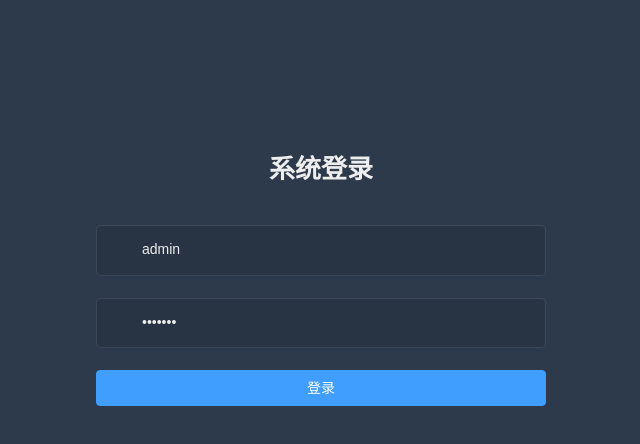
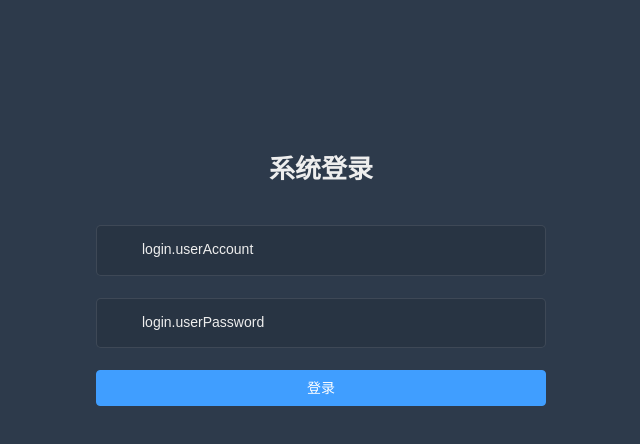
Before and after one commit to zaizaihappy/gamec, a Vue app: page /login in a window 1280 px wide. Shown: the top 444 px of the page, without its empty margins (319-959 px from the left). Built offline with nearby package versions, Linux system fonts and the light colour scheme.

Commit message:
登录功能完善

```diff
--- a/src/api/login.js
+++ b/src/api/login.js
@@ -1,17 +1,8 @@
 import request from '@/utils/request'
 
-export function loginByUsername(username, password) {
-  const data = {
-    username,
-    password,
-    memberName: '123',
-    memberNickname: '123',
-    memberMobile: '15442256369',
-    registerDate: '2017-08-08 05:05:05',
-    parentId: '1'
-  }
+export function loginByUsername(data) {
   return request({
-    url: '/login/login',
+    url: '/oss/sys/login',
     method: 'post',
     data
   })
--- a/src/permission.js
+++ b/src/permission.js
@@ -25,7 +25,7 @@ router.beforeEach((to, from, next) => {
       NProgress.done() // if current page is dashboard will not trigger	afterEach hook, so manually handle it
     } else {
       if (store.getters.roles.length === 0) { // 判断当前用户是否已拉取完user_info信息
-        store.dispatch('GetUserInfo').then(res => { // 拉取user_info
+        store.dispatch('GetUserInfo').then(res => { // src\store\modules\user.js 中的GetUserInfo方法获取数据信息
           const roles = res.data.roles // note: roles must be a array! such as: ['editor','develop']
           store.dispatch('GenerateRoutes', { roles }).then(() => { // 根据roles权限生成可访问的路由表
             router.addRoutes(store.getters.addRouters) // 动态添加可访问路由表
--- a/src/store/modules/user.js
+++ b/src/store/modules/user.js
@@ -46,9 +46,9 @@ const user = {
   actions: {
     // 用户名登录
     LoginByUsername({ commit }, userInfo) {
-      const username = userInfo.username.trim()
+      // const username = userInfo.username.trim()
       return new Promise((resolve, reject) => {
-        loginByUsername(username, userInfo.password).then(response => {
+        loginByUsername(userInfo).then(response => {
           const data = response.data
           commit('SET_TOKEN', data.token)
           setToken(response.data.token)
@@ -62,25 +62,17 @@ const user = {
     // 获取用户信息
     GetUserInfo({ commit, state }) {
       return new Promise((resolve, reject) => {
-        getUserInfo(state.token).then(response => {
-          if (!response.data) { // 由于mockjs 不支持自定义状态码只能这样hack
-            reject('error')
-          }
-          const data = response.data
-
-          if (data.roles && data.roles.length > 0) { // 验证返回的roles是否是一个非空数组
-            commit('SET_ROLES', data.roles)
-          } else {
-            reject('getInfo: roles must be a non-null array !')
-          }
-
-          commit('SET_NAME', data.name)
-          commit('SET_AVATAR', data.avatar)
-          commit('SET_INTRODUCTION', data.introduction)
-          resolve(response)
-        }).catch(error => {
-          reject(error)
-        })
+        reject.data = {
+          roles: 'admin',
+          name: 'Super admin',
+          avatar: 'https://wpimg.wallstcn.com/f778738c-e4f8-4870-b634-56703b4acafe.gif',
+          introduction: '超级管理员'
+        }
+        commit('SET_ROLES', reject.data.roles) // 账户级别 admin
+        commit('SET_NAME', reject.data.name) // 账户名称
+        commit('SET_AVATAR', reject.data.avatar) // 账户头像 https://wpimg.wallstcn.com/f778738c-e4f8-4870-b634-56703b4acafe.gif
+        commit('SET_INTRODUCTION', reject.data.introduction)
+        resolve(reject)
       })
     },
 
--- a/src/views/login/index.vue
+++ b/src/views/login/index.vue
@@ -8,28 +8,28 @@
         <lang-select class="set-language"/>
       </div>
 
-      <el-form-item prop="username">
+      <el-form-item prop="userAccount">
         <span class="svg-container">
           <svg-icon icon-class="user" />
         </span>
         <el-input
-          v-model="loginForm.username"
-          :placeholder="$t('login.username')"
-          name="username"
+          v-model="loginForm.userAccount"
+          :placeholder="$t('login.userAccount')"
+          name="userAccount"
           type="text"
           auto-complete="on"
         />
       </el-form-item>
 
-      <el-form-item prop="password">
+      <el-form-item prop="userPassword">
         <span class="svg-container">
           <svg-icon icon-class="password" />
         </span>
         <el-input
           :type="passwordType"
-          v-model="loginForm.password"
-          :placeholder="$t('login.password')"
-          name="password"
+          v-model="loginForm.userPassword"
+          :placeholder="$t('login.userPassword')"
+          name="userPassword"
           auto-complete="on"
           @keyup.enter.native="handleLogin" />
         <span class="show-pwd" @click="showPwd">
@@ -38,7 +38,7 @@
       </el-form-item>
 
       <el-button :loading="loading" type="primary" style="width:100%;margin-bottom:30px;" @click.native.prevent="handleLogin">{{ $t('login.logIn') }}</el-button>
-
+      <span style="color: #f56c6c;">{{ errMeg }}</span>
     </el-form>
 
     <el-dialog :title="$t('login.thirdparty')" :visible.sync="showDialog" append-to-body>
@@ -77,12 +77,13 @@ export default {
     }
     return {
       loginForm: {
-        username: 'admin',
-        password: '1111111'
+        userAccount: '',
+        userPassword: ''
       },
+      errMeg: '',
       loginRules: {
-        username: [{ required: true, trigger: 'blur', validator: validateUsername }],
-        password: [{ required: true, trigger: 'blur', validator: validatePassword }]
+        userAccount: [{ required: true, trigger: 'blur', validator: validateUsername }],
+        userPassword: [{ required: true, trigger: 'blur', validator: validatePassword }]
       },
       passwordType: 'password',
       loading: false,
@@ -114,6 +115,15 @@ export default {
       }
     },
     handleLogin() {
+      // loginByUsername(this.loginForm).then(response => {
+      //   if (response.data.success) {
+      //     this.loading = false
+      //     this.$router.push({ path: this.redirect || '/' })
+      //     this.errMeg = response.data.errorDetail
+      //   }
+      // }).catch(err => {
+      //   console.log(err)
+      // })
       this.$refs.loginForm.validate(valid => {
         if (valid) {
           this.loading = true
```
